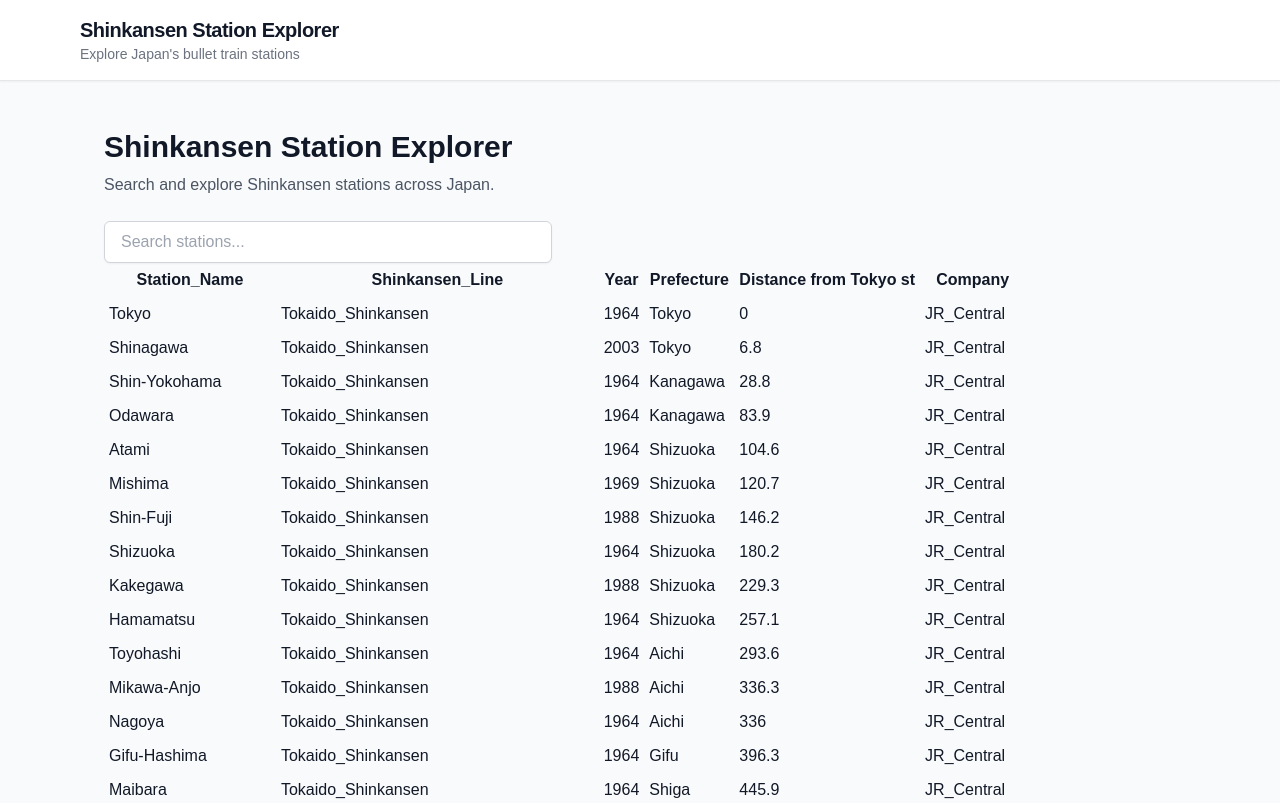
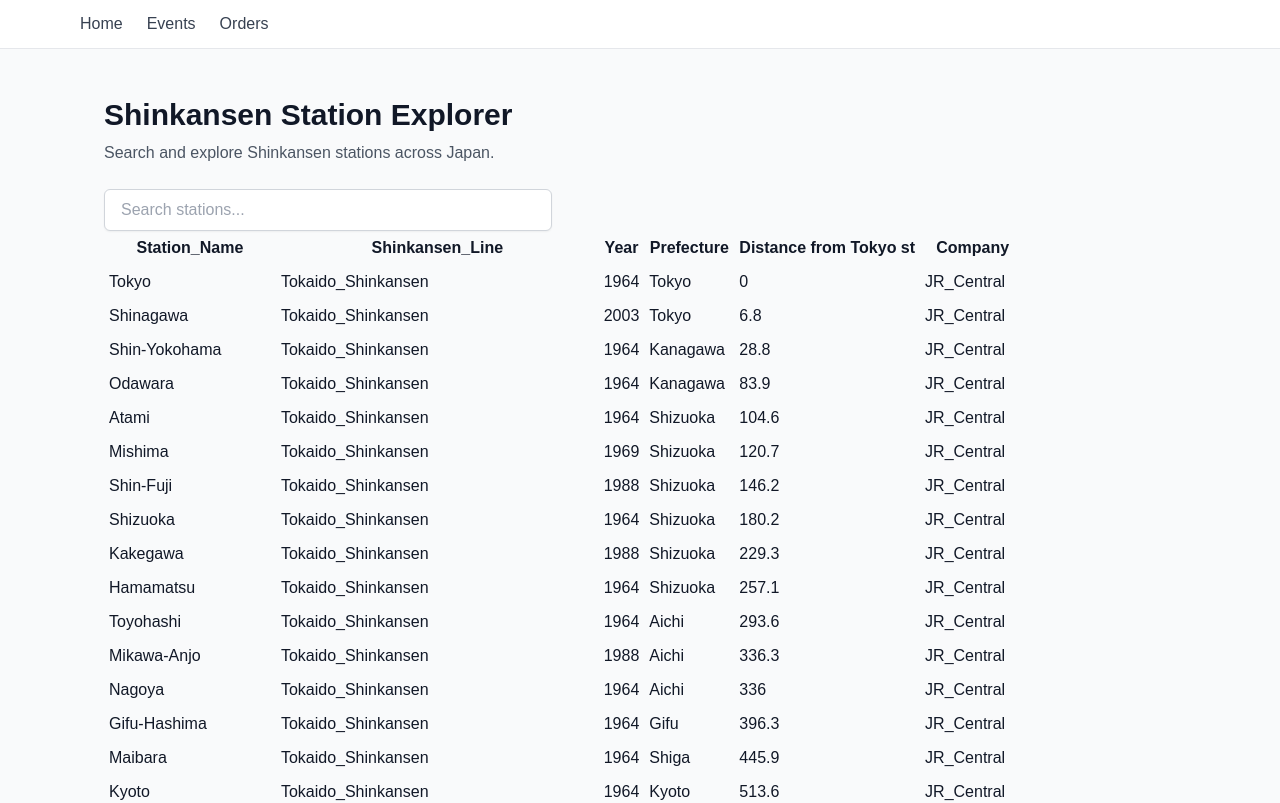
Before and after one commit to Blacksanta10/train-app-jp, a Next.js app: page / in a window 1280 px wide. Shown: the top 803 px of the page. Built offline with nearby package versions, Linux system fonts and the light colour scheme.

Commit message:
Created a NavBar component and implemented a simple version in the layout.tsx

```diff
--- a/app/layout.tsx
+++ b/app/layout.tsx
@@ -7,6 +7,8 @@
 import type { Metadata } from "next";
 import { Geist, Geist_Mono } from "next/font/google";
 import "./globals.css";
+
+import { Navbar, NavbarItem, NavbarSection} from "@/components/navbar"
 
 const geistSans = Geist({
   variable: "--font-geist-sans",
@@ -45,17 +47,14 @@ export default function RootLayout({
           text-gray-900
           `}
       >
-        {/* Header for all pages */}
-        <header className="border-b bg-white shadow-sm">
-          <div className="mx-auto max-w-6xl px-4 py-4">
-            <h1 className="text-xl font-semibold tracking-tight">
-                Shinkansen Station Explorer
-            </h1>
-            <p className="text-sm text-gray-500">
-                Explore Japan's bullet train stations
-            </p>
-          </div>
-        </header>
+        {/* Navbar for all pages */}
+        <Navbar>
+          <NavbarSection>
+            <NavbarItem href="/">Home</NavbarItem>
+            <NavbarItem href="/events">Events</NavbarItem>
+            <NavbarItem href="/orders">Orders</NavbarItem>
+          </NavbarSection>
+        </Navbar>
 
 
         {/* Main content area (page.tsx renders) */}
--- /dev/null
+++ b/components/navbar.tsx
@@ -0,0 +1,39 @@
+/**
+ * This is the structure of a Navigation bar
+ *
+ * Purpose:
+ * Create a Navbar component that will be used in another file
+ */
+
+import Link from "next/link";
+
+export function Navbar({ children }: { children: React.ReactNode }) {
+  return (
+    <nav className="border-b bg-white">
+      <div className="mx-auto max-w-6xl px-4 py-3 flex items-center">
+        {children}
+      </div>
+    </nav>
+  );
+}
+
+export function NavbarSection({ children }: { children: React.ReactNode }) {
+  return <div className="flex gap-6">{children}</div>;
+}
+
+export function NavbarItem({
+  href,
+  children,
+}: {
+  href: string;
+  children: React.ReactNode;
+}) {
+  return (
+    <Link
+      href={href}
+      className="text-gray-700 hover:text-black font-medium"
+    >
+      {children}
+    </Link>
+  );
+}
```
